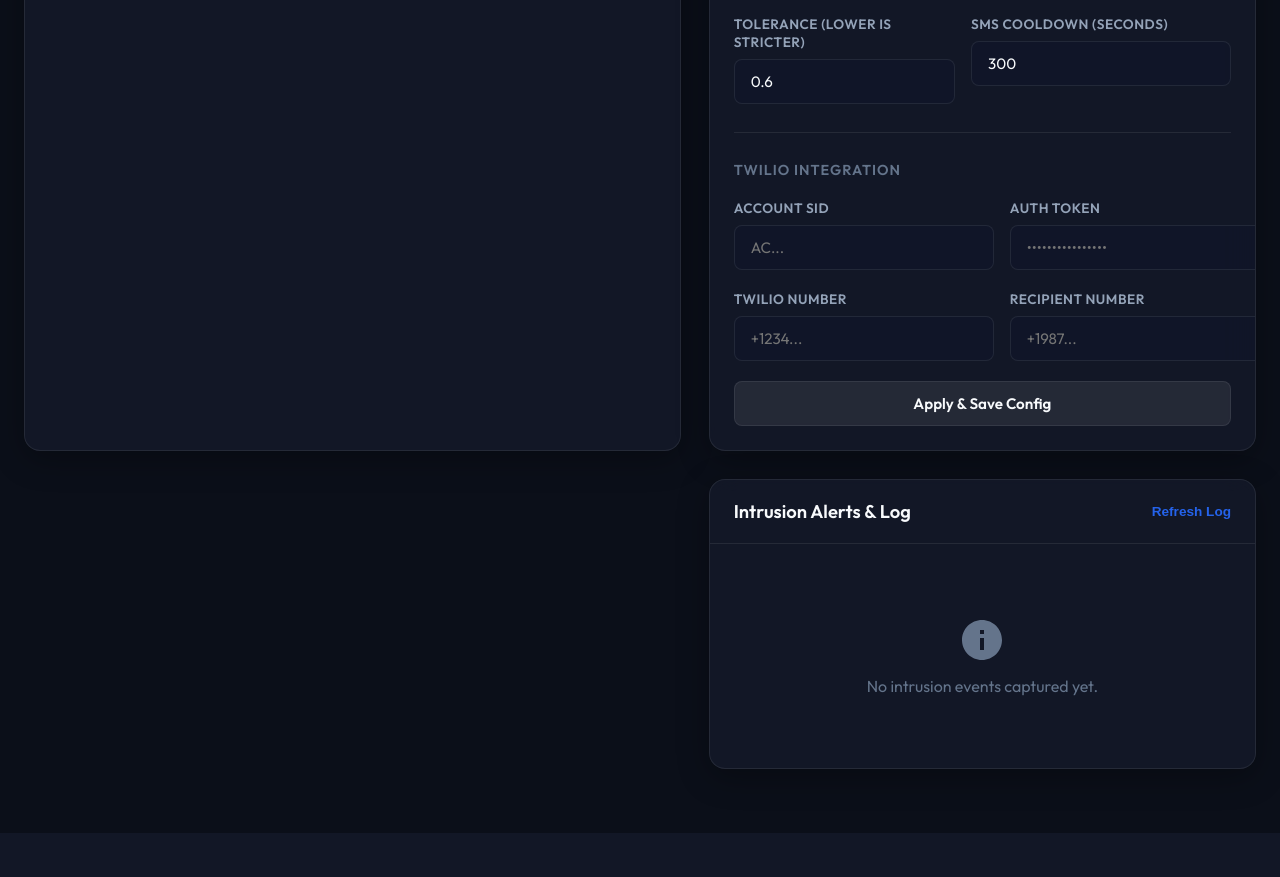
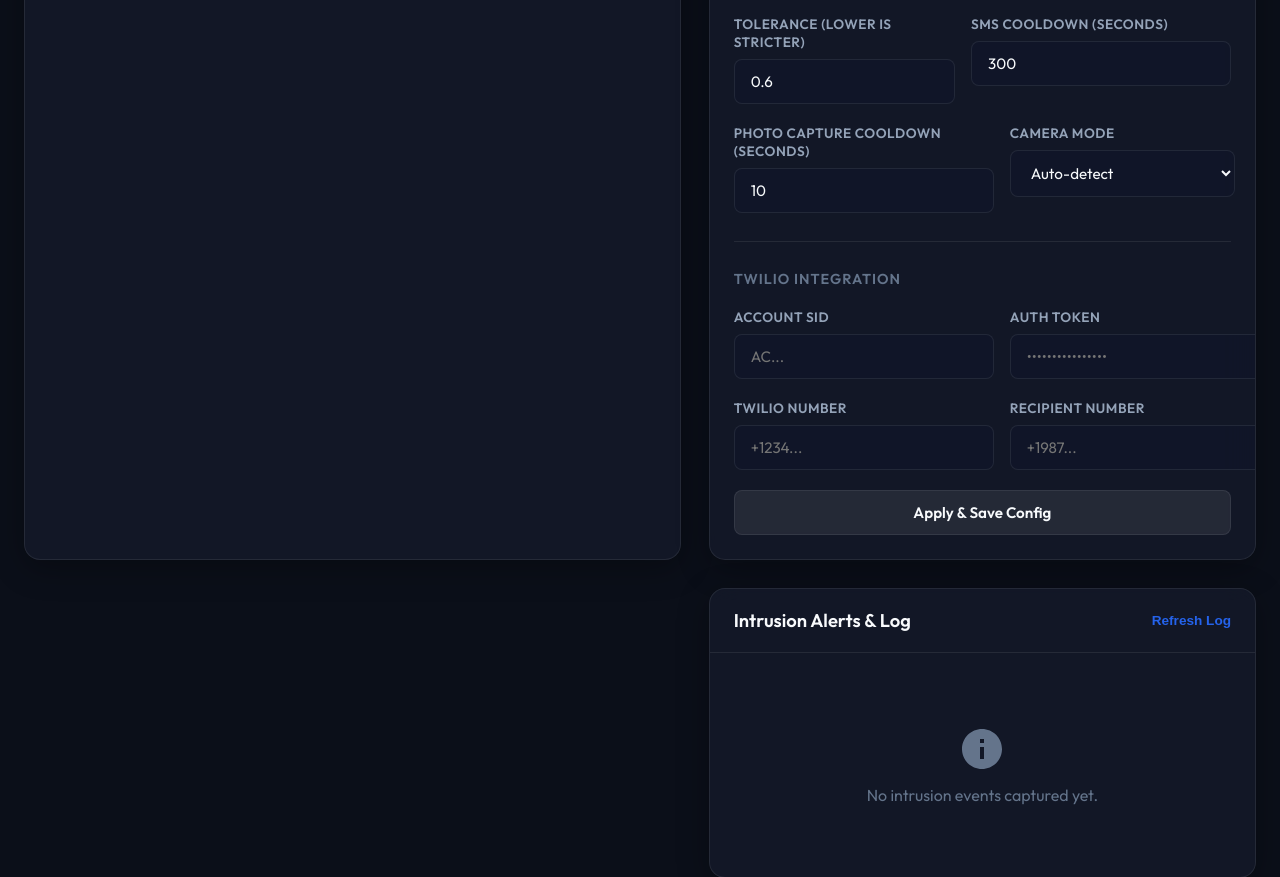
Before and after one commit to praveenh001/Real-Time-Face-Recognition-Surveillance-and-Alert-System, a Flask app: page / in a window 1280 px wide. Shown: the part 660-1537 px from the top of the page. Before the commit the page ends 1493 px from the top, so only its background shows below. Run offline with Flask 3, Linux system fonts and the light colour scheme; data that the repository does not hold is empty; some libraries are stand-ins or nearby versions.

Commit message:
Feat: Implement dual camera modes, local windows script, Docker config and Render deployment config

```diff
--- a/app.py
+++ b/app.py
@@ -19,6 +19,7 @@ latest_processed_frame = None
 camera_running = False
 camera_thread = None
 frame_lock = threading.Lock()
+last_heartbeat_time = 0.0
 
 # Face recognition database
 known_face_encodings = []
@@ -68,9 +69,10 @@ def background_camera_worker():
     performs face recognition, draws annotations, raises alerts,
     and updates the latest processed frame.
     """
-    global latest_processed_frame, camera_running
+    global latest_processed_frame, camera_running, last_heartbeat_time
 
     last_alert_time = 0
+    last_capture_time = 0
     video_capture = None
     current_source = None
 
@@ -87,6 +89,12 @@ def background_camera_worker():
     face_names = []
 
     while camera_running:
+        # Check for user activity timeout (Webcam Mode)
+        if settings.get_effective_camera_mode() == "webcam":
+            if time.time() - last_heartbeat_time > 6.0:  # 6-second inactivity threshold
+                print("[INFO] No active users detected (heartbeat timeout). Stopping webcam stream.")
+                camera_running = False
+                break
         # Check if the video source changed in configurations (Hot-swapping cameras)
         if current_source != settings.VIDEO_SOURCE:
             if video_capture is not None:
@@ -169,7 +177,7 @@ def background_camera_worker():
         # Intruder notification triggers
         if unknown_detected:
             now_time = time.time()
-            if now_time - last_alert_time >= settings.COOLDOWN_SECONDS:
+            if now_time - last_capture_time >= settings.CAPTURE_COOLDOWN_SECONDS:
                 now_str = datetime.now().strftime("%Y-%m-%d_%H-%M-%S")
                 photo_name = f"captured_unknown_{now_str}.jpg"
                 photo_path = settings.CAPTURED_DIR / photo_name
@@ -177,11 +185,12 @@ def background_camera_worker():
                 try:
                     cv2.imwrite(str(photo_path), frame)
                     print(f"[ALERT] Unknown face captured: {photo_path}")
+                    last_capture_time = now_time
 
-                    time_display = datetime.now().strftime("%Y-%m-%d %H:%M:%S")
-                    notifier.send_alert(time_display, photo_name)
-
-                    last_alert_time = now_time
+                    if now_time - last_alert_time >= settings.COOLDOWN_SECONDS:
+                        time_display = datetime.now().strftime("%Y-%m-%d %H:%M:%S")
+                        notifier.send_alert(time_display, photo_name)
+                        last_alert_time = now_time
                 except Exception as e:
                     print(f"[ERROR] Failed to save/alert intruder details: {e}")
 
@@ -216,7 +225,10 @@ def index():
     """
     Serves main user dashboard web interface.
     """
-    # Start thread if it's inactive
+    global last_heartbeat_time
+    # Reset heartbeat and ensure thread is running
+    if settings.get_effective_camera_mode() == "webcam":
+        last_heartbeat_time = time.time()
     start_background_thread()
     return render_template("index.html")
 
@@ -241,7 +253,35 @@ def video_feed():
     """
     Flask route serving the processed camera MJPEG stream.
     """
+    global last_heartbeat_time
+    if settings.get_effective_camera_mode() == "webcam":
+        last_heartbeat_time = time.time()
+        start_background_thread()
     return Response(yield_frames(), mimetype='multipart/x-mixed-replace; boundary=frame')
+
+@app.route('/api/heartbeat', methods=['POST'])
+def api_heartbeat():
+    """
+    Heartbeat ping from frontend to signal active tab.
+    In Webcam Mode, automatically starts camera background loop if inactive.
+    """
+    global last_heartbeat_time
+    last_heartbeat_time = time.time()
+
+    effective_mode = settings.get_effective_camera_mode()
+    started = False
+    if effective_mode == "webcam":
+        if not camera_running or camera_thread is None or not camera_thread.is_alive():
+            print("[INFO] Heartbeat received. Re-starting webcam stream.")
+            start_background_thread()
+            started = True
+
+    return jsonify({
+        "status": "success",
+        "camera_running": camera_running,
+        "effective_mode": effective_mode,
+        "started": started
+    })
 
 @app.route('/api/settings', methods=['GET', 'POST'])
 def api_settings():
@@ -251,8 +291,10 @@ def api_settings():
     if request.method == 'GET':
         return jsonify({
             "VIDEO_SOURCE": settings.VIDEO_SOURCE,
+            "CAMERA_MODE": settings.CAMERA_MODE,
             "TOLERANCE": settings.TOLERANCE,
             "COOLDOWN_SECONDS": settings.COOLDOWN_SECONDS,
+            "CAPTURE_COOLDOWN_SECONDS": settings.CAPTURE_COOLDOWN_SECONDS,
             "TWILIO_ACCOUNT_SID": settings.TWILIO_ACCOUNT_SID,
             "TWILIO_AUTH_TOKEN": settings.TWILIO_AUTH_TOKEN,
             "TWILIO_FROM_NUMBER": settings.TWILIO_FROM_NUMBER,
@@ -267,6 +309,16 @@ def api_settings():
         try:
             # Save settings using settings.py helper
             settings.save_settings(data)
+
+            # Hot-swap/Restart background thread based on mode updates
+            effective_mode = settings.get_effective_camera_mode()
+            if effective_mode == "cctv":
+                start_background_thread()
+            elif effective_mode == "webcam":
+                global last_heartbeat_time
+                last_heartbeat_time = time.time()
+                start_background_thread()
+
             return jsonify({"status": "success", "message": "Settings updated successfully."})
         except Exception as e:
             return jsonify({"error": str(e)}), 500
@@ -341,8 +393,13 @@ def captured_photos(filename):
     return send_from_directory(settings.CAPTURED_DIR, filename)
 
 if __name__ == "__main__":
-    # Load known face database and launch thread
-    start_background_thread()
+    # In CCTV mode, start background processing immediately at boot.
+    # In Webcam mode, load faces but wait for dashboard/heartbeats to activate camera.
+    if settings.get_effective_camera_mode() == "cctv":
+        start_background_thread()
+    else:
+        load_known_faces()
+
     # Start web server
     print("[INFO] Starting Flask web dashboard on port 5000...")
     app.run(host="0.0.0.0", port=5000, debug=False, threaded=True)
--- a/static/css/style.css
+++ b/static/css/style.css
@@ -252,7 +252,8 @@ body {
 
 .input-group input[type="text"],
 .input-group input[type="password"],
-.input-group input[type="number"] {
+.input-group input[type="number"],
+.input-group select {
     background-color: rgba(15, 23, 42, 0.6);
     border: 1px solid var(--border-card);
     border-radius: 8px;
@@ -262,6 +263,11 @@ body {
     font-size: 0.95rem;
     outline: none;
     transition: border-color 0.2s ease, box-shadow 0.2s ease;
+}
+
+.input-group select option {
+    background-color: var(--bg-main);
+    color: var(--text-primary);
 }
 
 .input-group input:focus {
--- a/static/js/app.js
+++ b/static/js/app.js
@@ -15,6 +15,8 @@ const settingsForm = document.getElementById("settings-form");
 const inputVideoSource = document.getElementById("set-video-source");
 const inputTolerance = document.getElementById("set-tolerance");
 const inputCooldown = document.getElementById("set-cooldown");
+const inputCaptureCooldown = document.getElementById("set-capture-cooldown");
+const inputCameraMode = document.getElementById("set-camera-mode");
 const inputTwilioSid = document.getElementById("set-twilio-sid");
 const inputTwilioToken = document.getElementById("set-twilio-token");
 const inputTwilioFrom = document.getElementById("set-twilio-from");
@@ -52,7 +54,20 @@ document.addEventListener("DOMContentLoaded", () => {
     uploadForm.addEventListener("submit", handleEnrollmentSubmit);
     settingsForm.addEventListener("submit", handleSettingsSubmit);
     refreshLogBtn.addEventListener("click", fetchIntruderLogs);
+
+    // 6. Start active session heartbeat ping (every 2 seconds)
+    sendHeartbeat();
+    setInterval(sendHeartbeat, 2000);
 });
+
+// Send periodic heartbeat to keep the stream alive (for Webcam Mode)
+async function sendHeartbeat() {
+    try {
+        await fetch("/api/heartbeat", { method: "POST" });
+    } catch (err) {
+        console.error("Heartbeat sync failed:", err);
+    }
+}
 
 // Update the navbar clock
 function updateTime() {
@@ -89,8 +104,10 @@ async function fetchSettings() {
         if (response.ok) {
             const data = await response.json();
             inputVideoSource.value = data.VIDEO_SOURCE;
+            inputCameraMode.value = data.CAMERA_MODE || "auto";
             inputTolerance.value = data.TOLERANCE;
             inputCooldown.value = data.COOLDOWN_SECONDS;
+            inputCaptureCooldown.value = data.CAPTURE_COOLDOWN_SECONDS || 10;
             inputTwilioSid.value = data.TWILIO_ACCOUNT_SID;
             inputTwilioToken.value = data.TWILIO_AUTH_TOKEN;
             inputTwilioFrom.value = data.TWILIO_FROM_NUMBER;
@@ -98,7 +115,8 @@ async function fetchSettings() {
 
             // Set dynamic camera badge text
             const src = data.VIDEO_SOURCE;
-            cameraStatusBadge.textContent = isNaN(src) ? "Network Stream" : "Webcam Feed (Index " + src + ")";
+            const modeText = (data.CAMERA_MODE === "webcam") ? "Webcam Mode" : (data.CAMERA_MODE === "cctv" ? "CCTV Mode" : "Auto-detect Mode");
+            cameraStatusBadge.textContent = (isNaN(src) ? "Network Stream" : "Webcam Index " + src) + " (" + modeText + ")";
         }
     } catch (err) {
         console.error("Failed to load settings:", err);
@@ -112,8 +130,10 @@ async function handleSettingsSubmit(e) {
 
     const payload = {
         VIDEO_SOURCE: inputVideoSource.value,
+        CAMERA_MODE: inputCameraMode.value,
         TOLERANCE: parseFloat(inputTolerance.value),
         COOLDOWN_SECONDS: parseInt(inputCooldown.value),
+        CAPTURE_COOLDOWN_SECONDS: parseInt(inputCaptureCooldown.value),
         TWILIO_ACCOUNT_SID: inputTwilioSid.value,
         TWILIO_AUTH_TOKEN: inputTwilioToken.value,
         TWILIO_FROM_NUMBER: inputTwilioFrom.value,
--- a/templates/index.html
+++ b/templates/index.html
@@ -80,6 +80,20 @@
                         <input type="number" id="set-cooldown" min="10" required>
                     </div>
                 </div>
+                <div class="form-row split">
+                    <div class="input-group">
+                        <label for="set-capture-cooldown">Photo Capture Cooldown (seconds)</label>
+                        <input type="number" id="set-capture-cooldown" min="1" required>
+                    </div>
+                    <div class="input-group">
+                        <label for="set-camera-mode">Camera Mode</label>
+                        <select id="set-camera-mode" required>
+                            <option value="auto">Auto-detect</option>
+                            <option value="webcam">Webcam (Session-based)</option>
+                            <option value="cctv">CCTV (Continuous 24/7)</option>
+                        </select>
+                    </div>
+                </div>
                 <hr class="divider">
                 <h3 class="subheader">Twilio Integration</h3>
                 <div class="form-row split">
```
Also changed, not shown: config/settings.py (+37 -3 lines), main.py (+8 -5 lines), render.yaml (added, +33 -0 lines), 5 other files.
